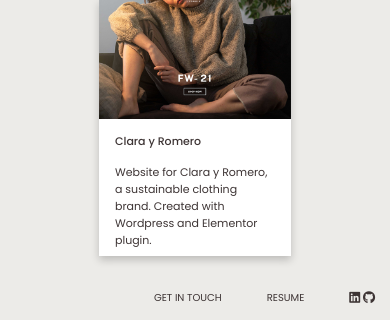
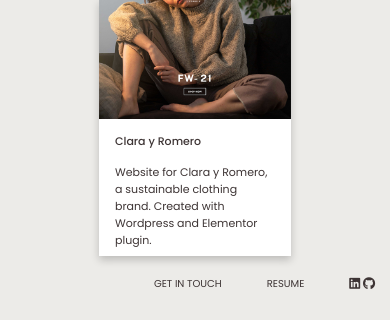
Before and after one commit to CristinaOe/portfolio_feb, a PHP site: page / in a window 390 px wide. Shown: the part 1458-1778 px from the top of the page. After the commit the page ends 1747 px from the top, so only its background shows below. Run offline with PHP 8.4, Linux system fonts and the light colour scheme; some libraries are stand-ins or nearby versions.

Commit message:
mq footer

```diff
--- a/css/mediaquery.css
+++ b/css/mediaquery.css
@@ -63,11 +63,13 @@
   /* footer */
   footer {
     font-size: 10px;
-    padding-right: 15px;
+    padding: 0;
   }
   .social-links .fa-linkedin {
     margin: 0;
   }
+
+  .social-links,
   .footer-links {
     margin-right: 15px;
   }
--- a/css/styles.css
+++ b/css/styles.css
@@ -171,7 +171,6 @@ footer {
   gap: 30px;
   justify-content: right;
   text-transform: uppercase;
-  bottom: 0px;
 }
 
 .footer-links a {
```
